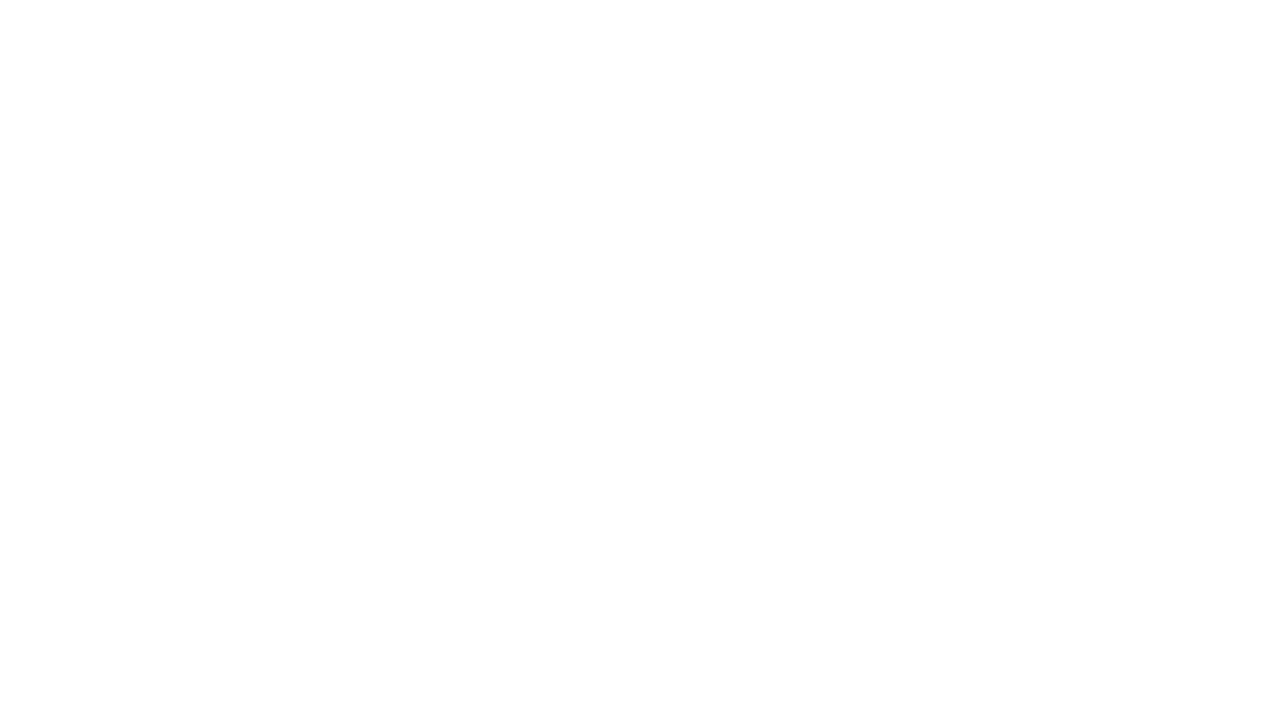
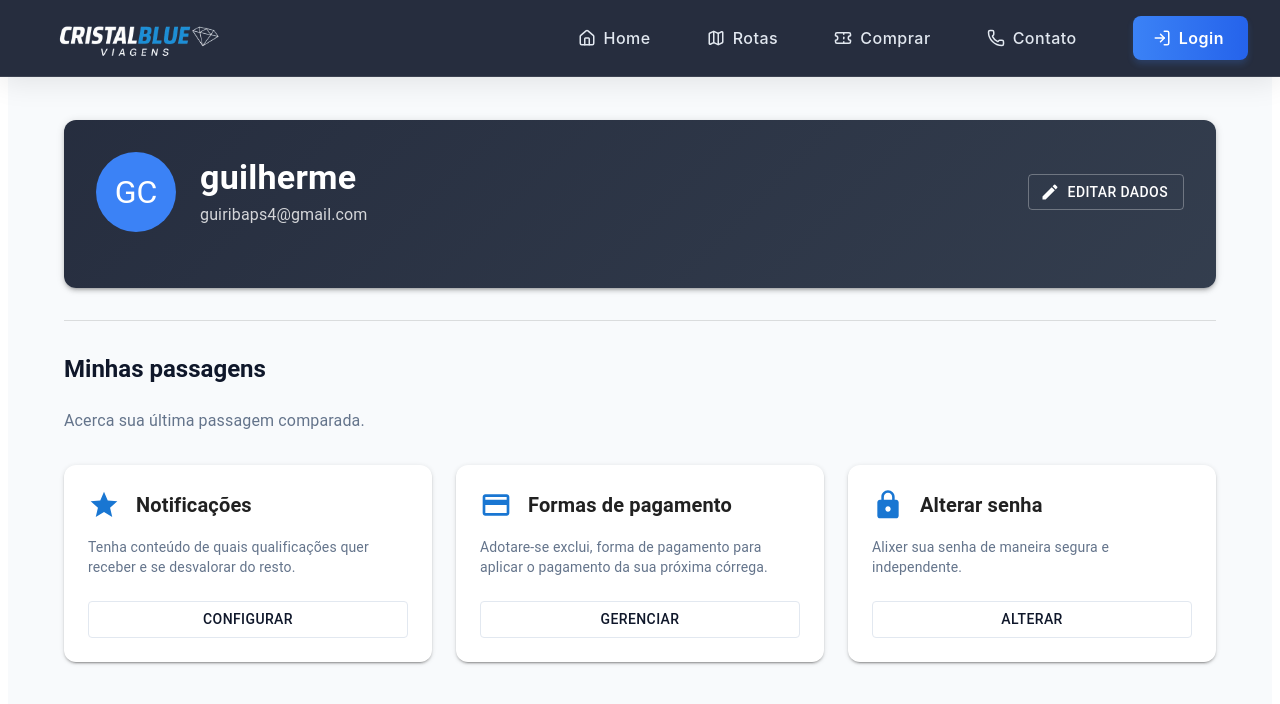
Before and after one commit to ivesmendes/cristal-blue-frontend, a React (Create React App) app: page /Perfil in a window 1280 px wide. Before the commit this address had no page. Shown: the top 704 px of the page. Built offline with nearby package versions, Linux system fonts and the light colour scheme.

Commit message:
ProfilePage e LoginPage
A página de perfil foi adicionada e foi resolvido erros de margem e troca na estilização da página de login

```diff
--- a/src/pages/LoginPage.tsx
+++ b/src/pages/LoginPage.tsx
@@ -46,19 +46,33 @@ function LoginPage() {
         display: 'flex',
         justifyContent: 'center',
         alignItems: 'center',
-        background: 'linear-gradient(to bottom, #0b1354 50%, #fff 50%)',
+        background: 'linear-gradient(to bottom,rgb(28, 85, 170) 0%,rgb(10, 31, 90) 100%)', // Gradiente do azul claro para o escuro
         overflow: 'hidden',
-        margin: 0,
+        margin: -1,
         padding: 0
       }}
     >
+      <Box
+        sx={{
+          position: 'absolute',
+          top: 0,
+          left: 0,
+          width: '100%',
+          height: '100%',
+          background: 'none', // Removido o background da imagem do ônibus
+          filter: 'blur(10px)', // Efeito de blur
+          zIndex: -1,
+        }}
+      ></Box>
+
       <Paper elevation={3} sx={{
         p: 3,
         width: '100%',
         maxWidth: '400px',
         textAlign: 'center',
         borderRadius: '12px',
-        margin: '16px' // Adiciona margem interna para evitar tocar nas bordas
+        margin: '16px', // Adiciona margem interna para evitar tocar nas bordas
+        backgroundColor: 'rgba(255, 255, 255, 0.9)', // Fundo branco com leve transparência
       }}>
         {/* Logo da Cristal Blue */}
         <Box
--- /dev/null
+++ b/src/pages/Profile.tsx
@@ -0,0 +1,217 @@
+import React from 'react';
+import {
+  Box,
+  Typography,
+  Container,
+  Paper,
+  Divider,
+  Button,
+  Avatar,
+  useTheme,
+  useMediaQuery
+} from '@mui/material';
+import { Edit, Lock, CreditCard, Star } from '@mui/icons-material';
+import { Link } from 'react-router-dom';
+import Header from '../components/Header';
+
+const Profile = () => {
+  const theme = useTheme();
+  const isMobile = useMediaQuery(theme.breakpoints.down('md'));
+
+  return (
+    <Box
+      sx={{
+        pt: '80px', // To account for fixed header
+        minHeight: '100vh',
+        backgroundColor: '#f8fafc',
+      }}
+    >
+      <Header />
+      <Container maxWidth="lg" sx={{ py: 4 }}>
+        {/* Profile Header */}
+        <Paper
+          elevation={3}
+          sx={{
+            p: 4,
+            mb: 4,
+            borderRadius: '12px',
+            background: 'linear-gradient(135deg, rgba(15, 23, 42, 0.9) 0%, rgba(30, 41, 59, 0.9) 100%)',
+            color: 'white',
+          }}
+        >
+          <Box sx={{ display: 'flex', alignItems: 'center', mb: 3 }}>
+            <Avatar
+              sx={{
+                width: 80,
+                height: 80,
+                mr: 3,
+                bgcolor: '#3b82f6',
+                fontSize: '2rem',
+              }}
+            >
+              GC
+            </Avatar>
+            <Box>
+              <Typography variant="h4" component="h1" sx={{ fontWeight: 700 }}>
+                guilherme
+              </Typography>
+              <Typography variant="body1" sx={{ opacity: 0.8, mt: 0.5 }}>
+                guiribaps4@gmail.com
+              </Typography>
+            </Box>
+            <Button
+              variant="outlined"
+              startIcon={<Edit />}
+              sx={{
+                ml: 'auto',
+                color: 'white',
+                borderColor: 'rgba(255, 255, 255, 0.3)',
+                '&:hover': {
+                  borderColor: 'white',
+                  backgroundColor: 'rgba(255, 255, 255, 0.1)',
+                },
+              }}
+            >
+              Editar dados
+            </Button>
+          </Box>
+        </Paper>
+
+        <Divider sx={{ my: 4 }} />
+
+        {/* My Passages Section */}
+        <Typography variant="h5" sx={{ mb: 3, fontWeight: 700, color: '#0f172a' }}>
+          Minhas passagens
+        </Typography>
+        <Typography variant="body1" sx={{ mb: 4, color: '#64748b' }}>
+          Acerca sua última passagem comparada.
+        </Typography>
+
+        <Box
+          sx={{
+            display: 'grid',
+            gridTemplateColumns: isMobile ? '1fr' : 'repeat(3, 1fr)',
+            gap: 3,
+            mb: 6,
+          }}
+        >
+          {/* Notifications Card */}
+          <Paper
+            elevation={2}
+            sx={{
+              p: 3,
+              borderRadius: '12px',
+              transition: 'all 0.3s ease',
+              '&:hover': {
+                transform: 'translateY(-4px)',
+                boxShadow: theme.shadows[6],
+              },
+            }}
+          >
+            <Box sx={{ display: 'flex', alignItems: 'center', mb: 2 }}>
+              <Star color="primary" sx={{ mr: 2, fontSize: '2rem' }} />
+              <Typography variant="h6" sx={{ fontWeight: 600 }}>
+                Notificações
+              </Typography>
+            </Box>
+            <Typography variant="body2" sx={{ color: '#64748b', mb: 3 }}>
+              Tenha conteúdo de quais qualificações quer receber e se desvalorar do resto.
+            </Typography>
+            <Button
+              variant="outlined"
+              fullWidth
+              sx={{
+                borderColor: '#e2e8f0',
+                color: '#0f172a',
+                '&:hover': {
+                  borderColor: '#cbd5e1',
+                  backgroundColor: '#f1f5f9',
+                },
+              }}
+            >
+              Configurar
+            </Button>
+          </Paper>
+
+          {/* Payment Methods Card */}
+          <Paper
+            elevation={2}
+            sx={{
+              p: 3,
+              borderRadius: '12px',
+              transition: 'all 0.3s ease',
+              '&:hover': {
+                transform: 'translateY(-4px)',
+                boxShadow: theme.shadows[6],
+              },
+            }}
+          >
+            <Box sx={{ display: 'flex', alignItems: 'center', mb: 2 }}>
+              <CreditCard color="primary" sx={{ mr: 2, fontSize: '2rem' }} />
+              <Typography variant="h6" sx={{ fontWeight: 600 }}>
+                Formas de pagamento
+              </Typography>
+            </Box>
+            <Typography variant="body2" sx={{ color: '#64748b', mb: 3 }}>
+              Adotare-se exclui, forma de pagamento para aplicar o pagamento da sua próxima córrega.
+            </Typography>
+            <Button
+              variant="outlined"
+              fullWidth
+              sx={{
+                borderColor: '#e2e8f0',
+                color: '#0f172a',
+                '&:hover': {
+                  borderColor: '#cbd5e1',
+                  backgroundColor: '#f1f5f9',
+                },
+              }}
+            >
+              Gerenciar
+            </Button>
+          </Paper>
+
+          {/* Change Password Card */}
+          <Paper
+            elevation={2}
+            sx={{
+              p: 3,
+              borderRadius: '12px',
+              transition: 'all 0.3s ease',
+              '&:hover': {
+                transform: 'translateY(-4px)',
+                boxShadow: theme.shadows[6],
+              },
+            }}
+          >
+            <Box sx={{ display: 'flex', alignItems: 'center', mb: 2 }}>
+              <Lock color="primary" sx={{ mr: 2, fontSize: '2rem' }} />
+              <Typography variant="h6" sx={{ fontWeight: 600 }}>
+                Alterar senha
+              </Typography>
+            </Box>
+            <Typography variant="body2" sx={{ color: '#64748b', mb: 3 }}>
+              Alixer sua senha de maneira segura e independente.
+            </Typography>
+            <Button
+              variant="outlined"
+              fullWidth
+              sx={{
+                borderColor: '#e2e8f0',
+                color: '#0f172a',
+                '&:hover': {
+                  borderColor: '#cbd5e1',
+                  backgroundColor: '#f1f5f9',
+                },
+              }}
+            >
+              Alterar
+            </Button>
+          </Paper>
+        </Box>
+      </Container>
+    </Box>
+  );
+};
+
+export default Profile;
--- a/src/routes/Routes.tsx
+++ b/src/routes/Routes.tsx
@@ -2,12 +2,14 @@ import React from 'react';
 import { Routes, Route } from 'react-router-dom';
 import LoginPage from '../pages/LoginPage';
 import ContactPage from '../pages/ContactPage';
+import Profile from '../pages/Profile';
 
 function AppRoutes() {
   return (
     <Routes>
       <Route path="/login" element={<LoginPage />} />
       <Route path="/contato" element={<ContactPage />} />
+      <Route path='/Perfil' element={<Profile/>}/>
     </Routes>
   );
 }
```
